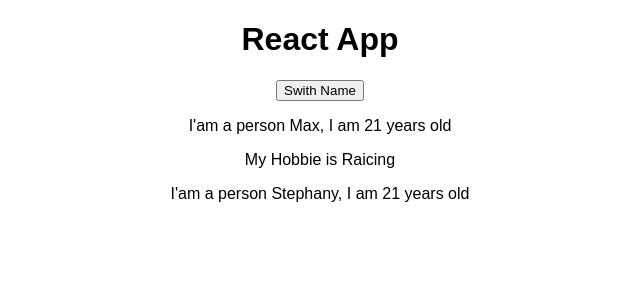
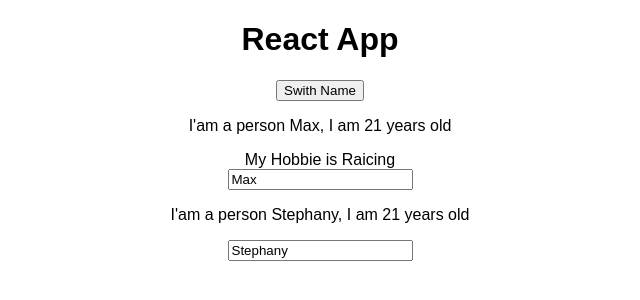
Before and after one commit to violentr/reactjs_playground, a React (Create React App) app: page / in a window 1280 px wide. Shown: the top 300 px of the page, without its empty margins (320-960 px from the left). Built offline with nearby package versions, Linux system fonts and the light colour scheme.

Commit message:
Add Two way binding with input tag
show person name as text value for input tag
set state on input tag when text changed

```diff
--- a/src/App.js
+++ b/src/App.js
@@ -17,13 +17,21 @@ class App extends Component {
     ]
    })
   }
+
+  nameChanged = (event) =>{
+    this.setState({persons: [
+      {name: event.target.value, age: 21},
+      {name: "Stephany", age: 21}
+    ]
+   })
+  }
   render() {
     const persons = this.state.persons
     return (
       <div className="App">
         <h1> React App </h1>
         <button onClick={() => this.switchName('Maximilian')}>Swith Name </button>
-        <Person name={persons[0].name} age={persons[0].age}> My Hobbie is Raicing </Person>
+        <Person changed={this.nameChanged}name={persons[0].name} age={persons[0].age}> My Hobbie is Raicing </Person>
         <Person name={persons[1].name} age={persons[1].age}
          click={this.switchName.bind(this, "Max!")}/>
       </div>
--- a/src/Person/Person.js
+++ b/src/Person/Person.js
@@ -5,6 +5,7 @@ const person = (props) => {
     <div>
       <p onClick={props.click}> I'am a person {props.name}, I am {props.age} years old</p>
       <div> {props.children} </div>
+      <input onChange={props.changed} value={props.name} type="text"/>
     </div>
   )
 }
```
